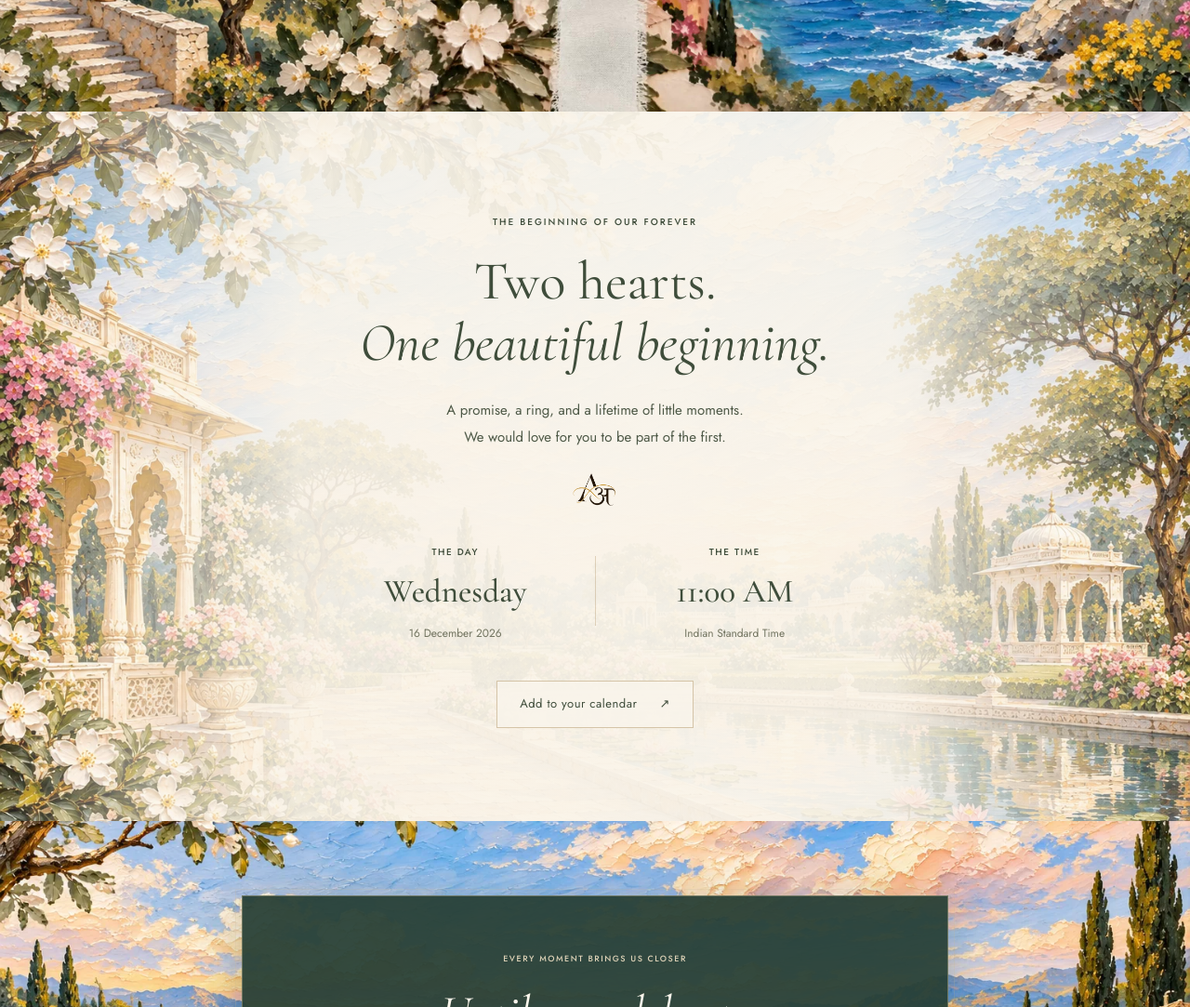
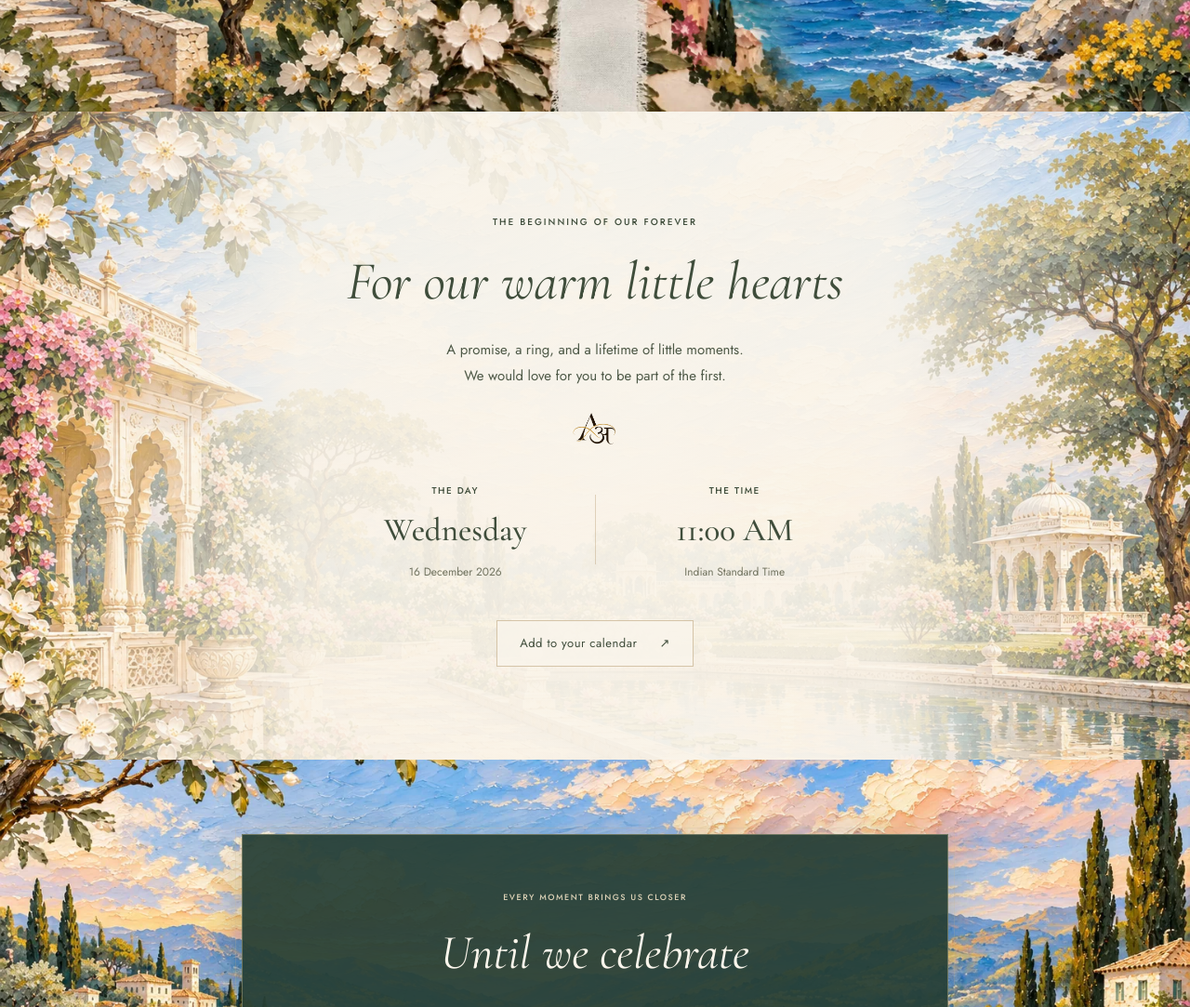
Before and after one commit to atul0902/marriage, a plain HTML site: page index.html in a window 1280 px wide. Shown: the part 680-1763 px from the top of the page at 93% size. Drawn offline with nearby package versions, Linux system fonts and the light colour scheme; grey boxes are pictures that could not be loaded.

Commit message:
Add files via upload

```diff
--- a/index.html
+++ b/index.html
@@ -1,5 +1,5 @@
 <!doctype html>
-<html lang="en"><head><meta charset="UTF-8"><meta name="viewport" content="width=device-width,initial-scale=1,viewport-fit=cover"><meta name="theme-color" content="#f6f2e8"><meta name="description" content="Join us to celebrate the engagement of Astha and Atul on 16 December 2026 at 11 AM, Golden Tulip Hotel, Lucknow."><title>Astha & Atul · 16 December 2026</title><link rel="stylesheet" href="https://fonts.googleapis.com/css2?family=Cormorant+Garamond:ital,wght@0,400;0,500;0,600;1,400;1,500&family=Jost:wght@300;400;500&display=swap"><link rel="preconnect" href="https://fonts.googleapis.com"><link rel="preconnect" href="https://fonts.gstatic.com" crossorigin><link rel="preload" as="image" href="assets/opening-end.webp" media="(max-width: 600px)"><link rel="preload" as="image" href="assets/opening-end.webp" media="(min-width: 601px)"><link rel="stylesheet" href="style.css?v=aa-everywhere-20"><link rel="stylesheet" href="opening.css?v=aa-everywhere-20"><link rel="preload" as="image" href="assets/opening-wide.webp" media="(min-width:601px)"><link rel="stylesheet" href="https://fonts.googleapis.com/css2?family=Noto+Sans+Devanagari:wght@400;500&family=Noto+Serif+Devanagari:wght@400;500&display=swap"><link rel="stylesheet" href="language.css?v=aa-everywhere-20"><link rel="stylesheet" href="scenery.css?v=aa-everywhere-20"></head>
+<html lang="en"><head><meta charset="UTF-8"><meta name="viewport" content="width=device-width,initial-scale=1,viewport-fit=cover"><meta name="theme-color" content="#f6f2e8"><meta name="description" content="Join us to celebrate the engagement of Astha and Atul on 16 December 2026 at 11 AM, Golden Tulip Hotel, Lucknow."><title>Astha & Atul · 16 December 2026</title><link rel="stylesheet" href="https://fonts.googleapis.com/css2?family=Cormorant+Garamond:ital,wght@0,400;0,500;0,600;1,400;1,500&family=Jost:wght@300;400;500&display=swap"><link rel="preconnect" href="https://fonts.googleapis.com"><link rel="preconnect" href="https://fonts.gstatic.com" crossorigin><link rel="preload" as="image" href="assets/opening-end.webp" media="(max-width: 600px)"><link rel="preload" as="image" href="assets/opening-end.webp" media="(min-width: 601px)"><link rel="stylesheet" href="style.css?v=warm-hearts-21"><link rel="stylesheet" href="opening.css?v=warm-hearts-21"><link rel="preload" as="image" href="assets/opening-wide.webp" media="(min-width:601px)"><link rel="stylesheet" href="https://fonts.googleapis.com/css2?family=Noto+Sans+Devanagari:wght@400;500&family=Noto+Serif+Devanagari:wght@400;500&display=swap"><link rel="stylesheet" href="language.css?v=warm-hearts-21"><link rel="stylesheet" href="scenery.css?v=warm-hearts-21"></head>
 <body><noscript><style>#cover{display:none}</style></noscript>
 <div class="opening-cover" id="cover" data-opening-state="waiting"><button class="open-tag" id="open-invitation" type="button" aria-label="Open with love; start your invitation and music"><span class="tag-cord" aria-hidden="true"></span><span class="tag-paper"><span class="tag-eyelet" aria-hidden="true"></span><span id="open-label">Open</span><span id="open-caption">with love</span><img class="tag-monogram" src="assets/aa-monogram-transparent.png" width="1451" height="1084" alt="" decoding="async"></span></button><div class="opening-frame"><video id="opening-video" aria-hidden="true" muted playsinline preload="auto" disablepictureinpicture disableremoteplayback poster="assets/envelope-poster.jpg"><source src="assets/envelope-opening.mp4" type="video/mp4"></video></div></div>
 <p class="sr-only" id="opening-status" role="status" aria-live="polite">Select the hanging Open tag to unwrap your invitation with music.</p>
@@ -7,8 +7,8 @@
 <div class="guest-controls"><div class="language-switch" role="group" aria-label="Invitation language"><button type="button" data-language="en" lang="en" aria-pressed="true" aria-label="Read invitation in English">EN</button><button type="button" data-language="hi" lang="hi" aria-pressed="false" aria-label="आमंत्रण हिन्दी में पढ़ें">हिन्दी</button></div><button type="button" class="music-toggle" id="sound" aria-label="Turn background music off" aria-pressed="true"><svg class="music-icon" viewBox="0 0 24 24" fill="none" stroke="currentColor" stroke-width="1.6" stroke-linecap="round" stroke-linejoin="round" aria-hidden="true"><path d="M11 5 6 9H3v6h3l5 4V5Z"/><g class="music-waves"><path d="M15 8a6 6 0 0 1 0 8M18 5a10 10 0 0 1 0 14"/></g><path class="music-cross" d="m16 9 5 6m0-6-5 6"/></svg><span class="sound-label sr-only">Play music</span></button></div>
 <main id="main" tabindex="-1">
 <section class="hero" id="home"><div class="hero-art" role="img" aria-label="Painted Italian coast with blossom branches and an ivory invitation center"><div class="hero-original" aria-hidden="true"></div></div><div class="hero-content"><p class="eyebrow lucknow-welcome">TOGETHER WITH OUR FAMILIES</p><p class="invite-line">With love, we invite you<br>to celebrate our engagement</p><h1>Astha <span>&</span> Atul</h1><div class="flourish" aria-hidden="true"><img class="site-monogram" src="assets/aa-monogram-transparent.png" width="1451" height="1084" alt="" decoding="async"></div><p class="hero-date">16 DECEMBER 2026</p><p class="hero-time">11:00 AM <span>·</span> Golden Tulip Hotel</p><p class="hero-location">Lucknow <span class="location-dot">·</span> The city of love</p></div></section>
-<section class="intro paper" id="celebration"><p class="eyebrow">THE BEGINNING OF OUR FOREVER</p><h2>Two hearts.<br><em>One beautiful beginning.</em></h2><p class="body-copy">A promise, a ring, and a lifetime of little moments.<br>We would love for you to be part of the first.</p><div class="ornament" aria-hidden="true"><img class="site-monogram" src="assets/aa-monogram-transparent.png" width="1451" height="1084" alt="" decoding="async"></div><div class="event-details"><div><span class="eyebrow">THE DAY</span><p>Wednesday</p><span>16 December 2026</span></div><span class="detail-divider" aria-hidden="true"></span><div><span class="eyebrow">THE TIME</span><p>11:00 AM</p><span>Indian Standard Time</span></div></div><a class="button outlined" href="engagement.ics" download="Astha-and-Atul-Engagement.ics">Add to your calendar <span aria-hidden="true">↗</span></a></section>
+<section class="intro paper" id="celebration"><p class="eyebrow">THE BEGINNING OF OUR FOREVER</p><h2><em>For our warm little hearts</em></h2><p class="body-copy">A promise, a ring, and a lifetime of little moments.<br>We would love for you to be part of the first.</p><div class="ornament" aria-hidden="true"><img class="site-monogram" src="assets/aa-monogram-transparent.png" width="1451" height="1084" alt="" decoding="async"></div><div class="event-details"><div><span class="eyebrow">THE DAY</span><p>Wednesday</p><span>16 December 2026</span></div><span class="detail-divider" aria-hidden="true"></span><div><span class="eyebrow">THE TIME</span><p>11:00 AM</p><span>Indian Standard Time</span></div></div><a class="button outlined" href="engagement.ics" download="Astha-and-Atul-Engagement.ics">Add to your calendar <span aria-hidden="true">↗</span></a></section>
 <section class="countdown-section"><div class="fine-frame"><p class="eyebrow">EVERY MOMENT BRINGS US CLOSER</p><h2>Until we celebrate</h2><div class="countdown" id="countdown" role="timer" aria-label="Time until our engagement"><div><strong id="days">—</strong><span>DAYS</span></div><b>:</b><div><strong id="hours">—</strong><span>HOURS</span></div><b>:</b><div><strong id="minutes">—</strong><span>MINUTES</span></div><b>:</b><div><strong id="seconds">—</strong><span>SECONDS</span></div></div><p class="countdown-note" id="countdown-note">A little closer to forever.</p></div></section>
 <section class="venue paper" id="venue"><p class="eyebrow">A CELEBRATION IN THE HEART OF LUCKNOW</p><h2>Meet us in <em>Lucknow</em></h2><div class="venue-card"><div class="arch awadhi-arch" aria-hidden="true"><img class="site-monogram" src="assets/aa-monogram-transparent.png" width="1451" height="1084" alt="" decoding="async"></div><p class="venue-label">THE ENGAGEMENT</p><h3>Golden Tulip Hotel</h3><address>Station Rd, Udaiganj, Husainganj<br>Lucknow, Uttar Pradesh 226001</address><p class="venue-time">16 December 2026 <span>·</span> 11:00 AM</p><a class="button" target="_blank" rel="noopener noreferrer" href="https://www.google.com/maps/search/?api=1&query=Golden%20Tulip%20Hotel%2C%20Station%20Rd%2C%20Udaiganj%2C%20Husainganj%2C%20Lucknow%2C%20Uttar%20Pradesh%20226001">Get directions <span aria-hidden="true">↗</span></a></div></section>
 <section class="closing"><span class="closing-flower" aria-hidden="true"><img class="site-monogram" src="assets/aa-monogram-transparent.png" width="1451" height="1084" alt="" decoding="async"></span><p class="eyebrow">THE JOY WILL BE GREATER WITH YOU THERE</p><h2>Come for the celebration.<br><em>Stay for the memories.</em></h2><p>Your presence and blessings mean the world to us.</p><p class="signature">With love,<br><span>Astha & Atul</span></p><button class="text-button" id="share">Share the invitation <span aria-hidden="true">↗</span></button><p class="share-status" role="status" id="share-status"></p></section>
-</main><footer><a href="#home" aria-label="Astha and Atul, home"><img class="site-monogram" src="assets/aa-monogram-transparent.png" width="1451" height="1084" alt="" decoding="async"></a><span>16 DECEMBER 2026 · LUCKNOW</span><button id="replay">Replay the invitation opening</button></footer><script src="language.js?v=aa-everywhere-20"></script><script src="tour.js?v=aa-everywhere-20"></script><script src="script.js?v=aa-everywhere-20"></script></body></html>
+</main><footer><a href="#home" aria-label="Astha and Atul, home"><img class="site-monogram" src="assets/aa-monogram-transparent.png" width="1451" height="1084" alt="" decoding="async"></a><span>16 DECEMBER 2026 · LUCKNOW</span><button id="replay">Replay the invitation opening</button></footer><script src="language.js?v=warm-hearts-21"></script><script src="tour.js?v=warm-hearts-21"></script><script src="script.js?v=warm-hearts-21"></script></body></html>
--- a/language.js
+++ b/language.js
@@ -10,7 +10,7 @@ const copy=[
  ['.hero-time','11:00 AM <span>·</span> Golden Tulip Hotel','प्रातः ११:०० बजे <span>·</span> गोल्डन ट्यूलिप होटल'],
  ['.hero-location','Lucknow <span class="location-dot">·</span> The city of love','लखनऊ <span class="location-dot">·</span> मोहब्बत का शहर'],
  ['.intro > .eyebrow','THE BEGINNING OF OUR FOREVER','सगाई का शुभ अवसर'],
- ['.intro h2','Two hearts.<br><em>One beautiful beginning.</em>','स्नेह भरा निमंत्रण<br><em>आपके नाम</em>'],
+ ['.intro h2','<em>For our warm little hearts</em>','स्नेह भरा निमंत्रण<br><em>आपके नाम</em>'],
  ['.intro .body-copy','A promise, a ring, and a lifetime of little moments.<br>We would love for you to be part of the first.','आस्था और अतुल के सगाई समारोह में<br>आप सपरिवार सादर आमंत्रित हैं।<br>पधारकर इस शुभ अवसर की शोभा बढ़ाएँ<br>और दोनों को अपना आशीर्वाद दें।'],
  ['.event-details > div:first-child .eyebrow','THE DAY','शुभ दिन'],
  ['.event-details > div:first-child p','Wednesday','बुधवार'],
```
Also changed, not shown: 1 other file.
